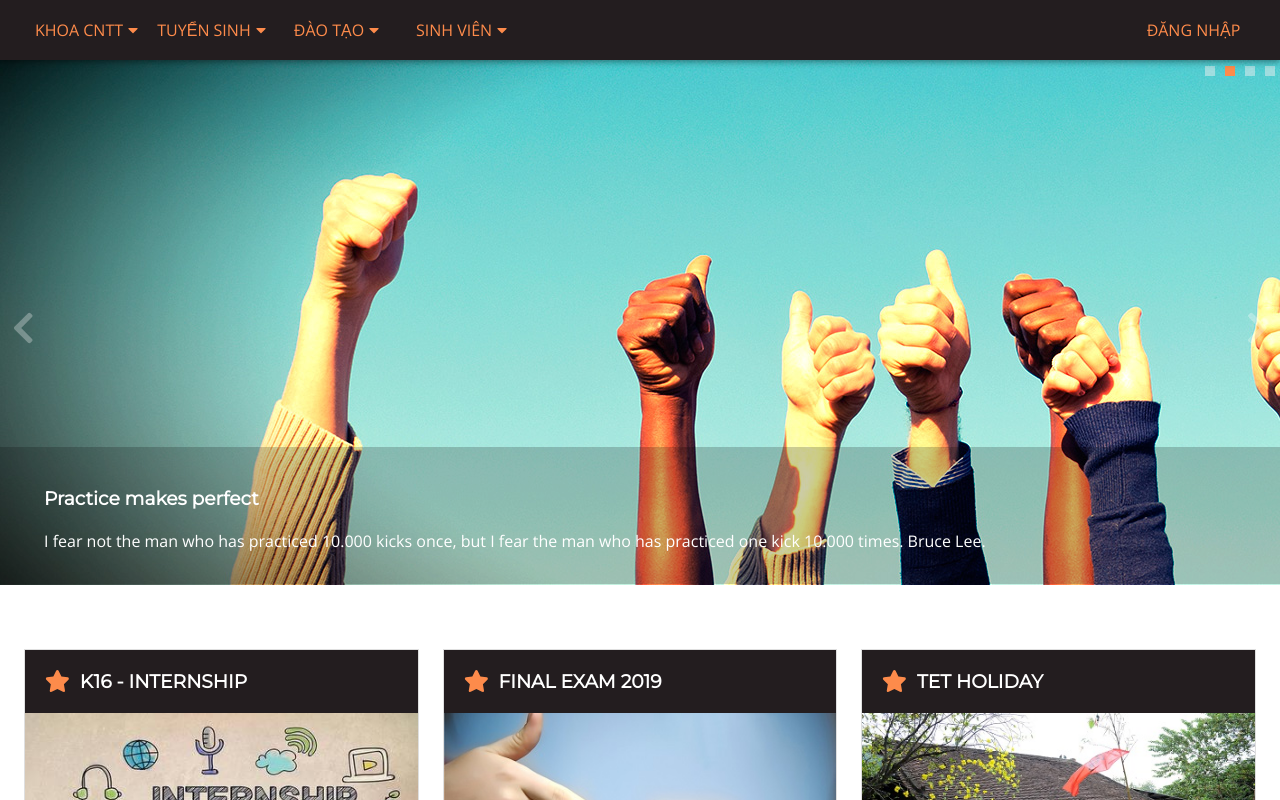
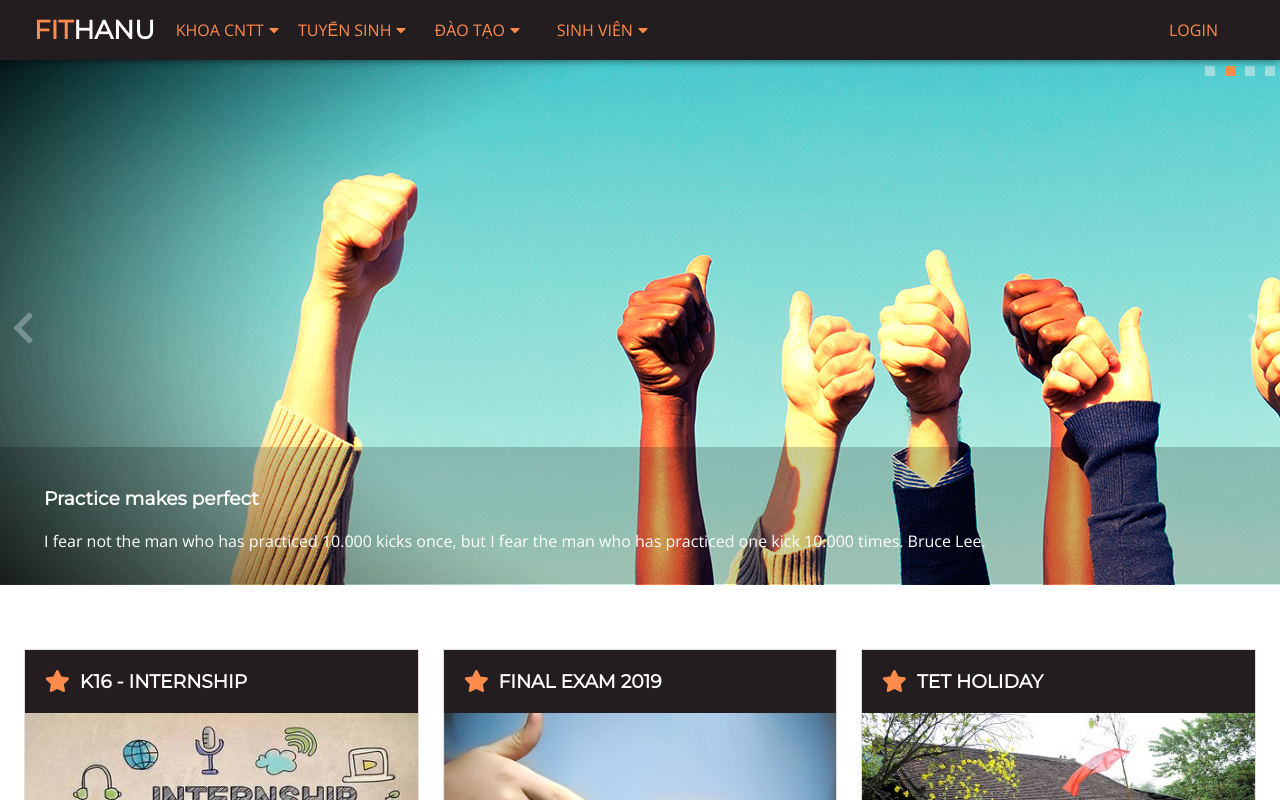
Before and after one commit to locbq/fit-hanu, a React (Create React App) app: page / in a window 1280 px wide. Shown: the top 800 px of the page. Built offline with nearby package versions, Linux system fonts and the light colour scheme.

Commit message:
nav brand fit hanu

```diff
--- a/src/components/Navbar/index.js
+++ b/src/components/Navbar/index.js
@@ -1,4 +1,3 @@
-/* eslint-disable no-undefined */
 import React from 'react';
 import {
   Link,
@@ -12,6 +11,7 @@ import {
   StyledAppBar,
   StyledContainer,
   StyledGridNav,
+  StyledNavBrand,
   StyledNavLink,
   StyledFAIcon,
   StyledGridHover,
@@ -23,6 +23,11 @@ function Navbar({ classes }) {
     <StyledAppBar>
       <StyledContainer fixed>
         <StyledGridNav container>
+          <StyledNavBrand to="/">
+            <span>FIT</span>
+            {' '}
+            HANU
+          </StyledNavBrand>
           {navList.map((nav) => (
             <StyledGridHover>
               <StyledNavLink to={nav.url}>
@@ -30,7 +35,10 @@ function Navbar({ classes }) {
                 {' '}
                 <StyledFAIcon icon={faCaretDown} />
               </StyledNavLink>
-              <StyledGridDropdown container direction="column">
+              <StyledGridDropdown
+                container
+                direction="column"
+              >
                 {nav.dropdownList.map((dropdown) => (
                   <Link href="!#">
                     {dropdown}
@@ -39,8 +47,11 @@ function Navbar({ classes }) {
               </StyledGridDropdown>
             </StyledGridHover>
           ))}
-          <StyledNavLink to="/login" className={classes.loginNav}>
-            Đăng nhập
+          <StyledNavLink
+            to="/login"
+            className={classes.loginNav}
+          >
+            Login
           </StyledNavLink>
         </StyledGridNav>
       </StyledContainer>
--- a/src/components/Navbar/styles.js
+++ b/src/components/Navbar/styles.js
@@ -4,23 +4,42 @@ import {
   AppBar,
   Grid,
 } from '@material-ui/core';
-import { NavLink } from 'react-router-dom';
+
+import {
+  NavLink,
+  Link,
+} from 'react-router-dom';
 import { FontAwesomeIcon } from '@fortawesome/react-fontawesome';
 
-const StyledAppBar = styled(AppBar)({
+export const StyledAppBar = styled(AppBar)({
   height: '60px',
   background: '#231d1f',
 });
 
-const StyledContainer = styled(Container)({
+export const StyledContainer = styled(Container)({
   height: '100%',
 });
 
-const StyledGridNav = styled(Grid)({
+export const StyledGridNav = styled(Grid)({
   height: '100%',
 });
 
-const StyledNavLink = styled(NavLink)({
+export const StyledNavBrand = styled(Link)({
+  fontFamily: '"Montserrat", sans-serif',
+  color: '#ffffff',
+  display: 'flex',
+  alignItems: 'center',
+  justifyContent: 'center',
+  textDecoration: 'none',
+  fontSize: '26px',
+  fontWeight: 'bold',
+  padding: '0px 10px',
+  '& span': {
+    color: '#fd8b4b',
+  },
+});
+
+export const StyledNavLink = styled(NavLink)({
   height: '100%',
   display: 'flex',
   alignItems: 'center',
@@ -37,18 +56,18 @@ const StyledNavLink = styled(NavLink)({
   },
 });
 
-const StyledFAIcon = styled(FontAwesomeIcon)({
+export const StyledFAIcon = styled(FontAwesomeIcon)({
   marginLeft: '5px',
 });
 
-const StyledGridHover = styled(Grid)({
+export const StyledGridHover = styled(Grid)({
   height: '100%',
   '&:hover > div': {
     display: 'flex',
   },
 });
 
-const StyledGridDropdown = styled(Grid)({
+export const StyledGridDropdown = styled(Grid)({
   position: 'absolute',
   display: 'none',
   width: '250px',
@@ -67,19 +86,8 @@ const StyledGridDropdown = styled(Grid)({
   },
 });
 
-const styles = () => ({
+export const styles = () => ({
   loginNav: {
     marginLeft: 'auto',
   },
 });
-
-export {
-  styles,
-  StyledAppBar,
-  StyledContainer,
-  StyledGridNav,
-  StyledNavLink,
-  StyledFAIcon,
-  StyledGridHover,
-  StyledGridDropdown,
-};
```
